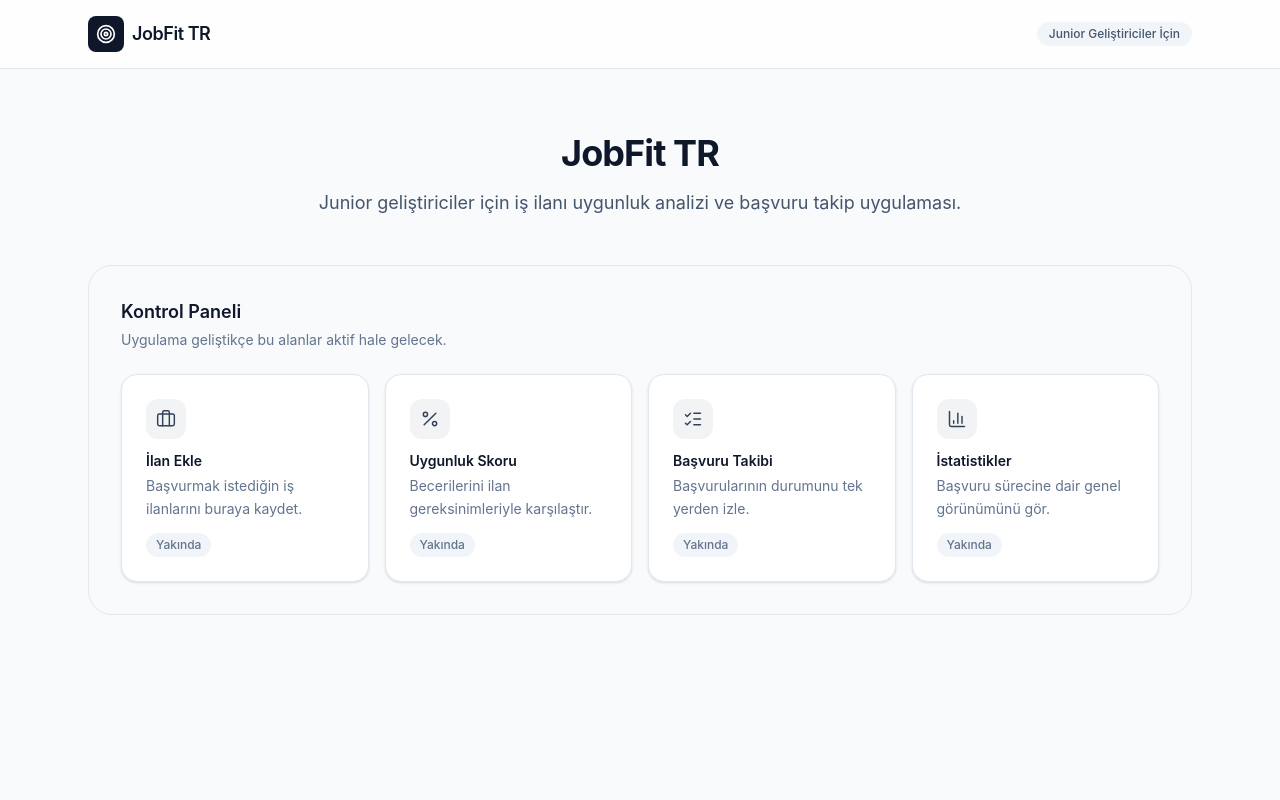
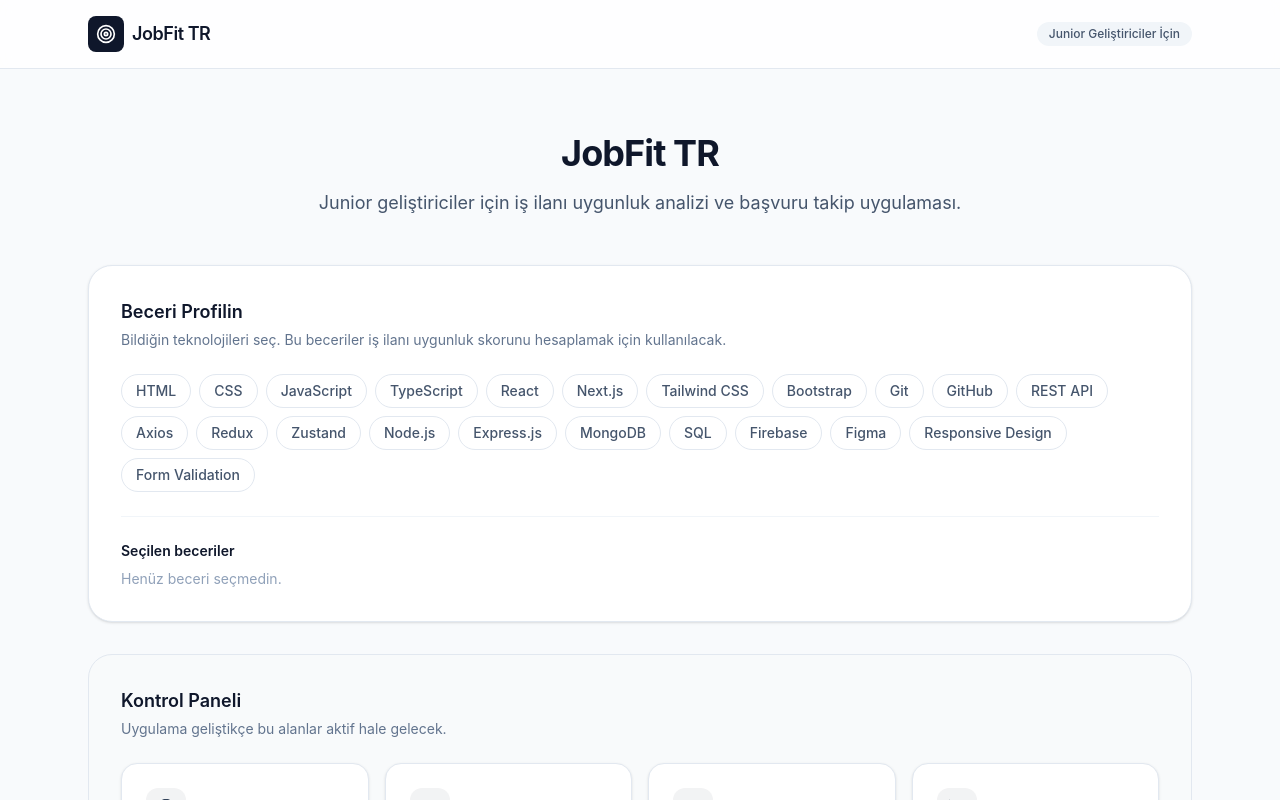
Before and after one commit to EnessCansever/jobfit-tr, a React (Vite) app: page / in a window 1280 px wide. Shown: the top 800 px of the page. Built offline with nearby package versions, Linux system fonts and the light colour scheme.

Commit message:
feat: add user skill profile selector

```diff
--- a/src/App.tsx
+++ b/src/App.tsx
@@ -1,13 +1,21 @@
+import { useState } from 'react'
 import Header from './components/Header'
 import Hero from './components/Hero'
+import SkillSelector from './components/SkillSelector'
 import DashboardSection from './components/DashboardSection'
 
 function App() {
+  const [selectedSkills, setSelectedSkills] = useState<string[]>([])
+
   return (
     <div className="min-h-screen bg-slate-50">
       <Header />
       <main>
         <Hero />
+        <SkillSelector
+          selectedSkills={selectedSkills}
+          onChange={setSelectedSkills}
+        />
         <DashboardSection />
       </main>
     </div>
--- /dev/null
+++ b/src/components/SkillSelector.tsx
@@ -0,0 +1,80 @@
+import { Check } from 'lucide-react'
+import { SKILLS } from '../data/skills'
+
+interface SkillSelectorProps {
+  selectedSkills: string[]
+  onChange: (skills: string[]) => void
+}
+
+export default function SkillSelector({
+  selectedSkills,
+  onChange,
+}: SkillSelectorProps) {
+  function toggleSkill(skill: string) {
+    if (selectedSkills.includes(skill)) {
+      onChange(selectedSkills.filter((item) => item !== skill))
+    } else {
+      onChange([...selectedSkills, skill])
+    }
+  }
+
+  return (
+    <section className="mx-auto max-w-6xl px-6 pb-8">
+      <div className="rounded-3xl border border-slate-200 bg-white p-6 shadow-sm sm:p-8">
+        <div className="mb-6">
+          <h2 className="text-lg font-semibold text-slate-900">
+            Beceri Profilin
+          </h2>
+          <p className="mt-1 text-sm text-slate-500">
+            Bildiğin teknolojileri seç. Bu beceriler iş ilanı uygunluk
+            skorunu hesaplamak için kullanılacak.
+          </p>
+        </div>
+
+        <div className="flex flex-wrap gap-2">
+          {SKILLS.map((skill) => {
+            const isSelected = selectedSkills.includes(skill)
+            return (
+              <button
+                key={skill}
+                type="button"
+                onClick={() => toggleSkill(skill)}
+                aria-pressed={isSelected}
+                className={`inline-flex items-center gap-1.5 rounded-full border px-3.5 py-1.5 text-sm font-medium transition-colors ${
+                  isSelected
+                    ? 'border-slate-900 bg-slate-900 text-white'
+                    : 'border-slate-200 bg-white text-slate-600 hover:border-slate-300 hover:bg-slate-50'
+                }`}
+              >
+                {isSelected && <Check className="h-3.5 w-3.5" strokeWidth={2.5} />}
+                {skill}
+              </button>
+            )
+          })}
+        </div>
+
+        <div className="mt-6 border-t border-slate-100 pt-6">
+          <h3 className="text-sm font-semibold text-slate-900">
+            Seçilen beceriler
+          </h3>
+          {selectedSkills.length === 0 ? (
+            <p className="mt-2 text-sm text-slate-400">
+              Henüz beceri seçmedin.
+            </p>
+          ) : (
+            <div className="mt-3 flex flex-wrap gap-2">
+              {selectedSkills.map((skill) => (
+                <span
+                  key={skill}
+                  className="rounded-full bg-slate-100 px-3 py-1 text-xs font-medium text-slate-600"
+                >
+                  {skill}
+                </span>
+              ))}
+            </div>
+          )}
+        </div>
+      </div>
+    </section>
+  )
+}
```
